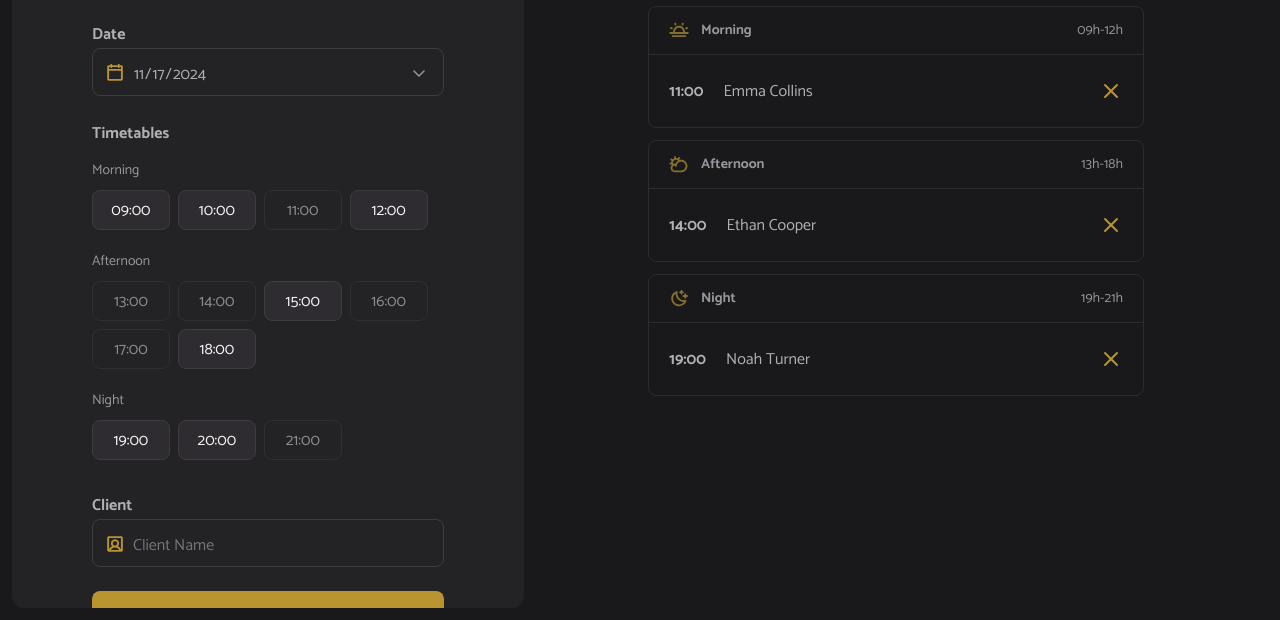
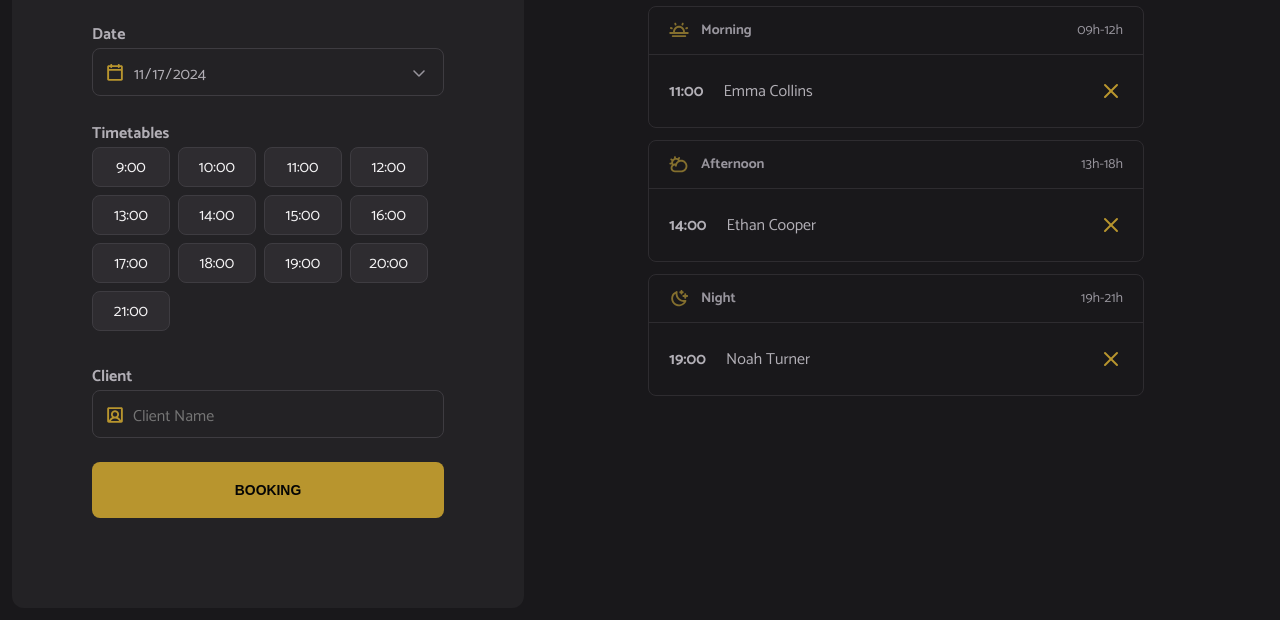
Before and after one commit to heloiselui/trimtimer-js-project, a website built with webpack: page index.html in a window 1280 px wide. Shown: the part 180-800 px from the top of the page. Built offline with nearby package versions, Linux system fonts and the light colour scheme.

Commit message:
Load and render timetables

```diff
--- a/index.html
+++ b/index.html
@@ -34,52 +34,6 @@
 
       <span class="label">Timetables</span>
       <ul id="hours" class="hours" aria-label="Available times in the morning">
-        <!-- Example: Morning -->
-        <li data-period="morning" class="hour-period">Morning</li>
-        <li data-period="morning" value="09:00" class="hour hour-available">
-          09:00
-        </li>
-        <li data-period="morning" value="10:00" class="hour hour-available">
-          10:00
-        </li>
-        <li data-period="morning" value="11:00" class="hour hour-unavailable">
-          11:00
-        </li>
-        <li data-period="morning" value="12:00" class="hour hour-available">
-          12:00
-        </li>
-        <!-- Example: Afternoon  -->
-        <li data-period="morning" class="hour-period">Afternoon</li>
-        <li data-period="afternoon" value="13:00" class="hour hour-unavailable">
-          13:00
-        </li>
-        <li data-period="afternoon" value="14:00" class="hour hour-unavailable">
-          14:00
-        </li>
-        <li data-period="afternoon" value="15:00" class="hour hour-available">
-          15:00
-        </li>
-        <li data-period="afternoon" value="16:00" class="hour hour-unavailable">
-          16:00
-        </li>
-        <li data-period="afternoon" value="17:00" class="hour hour-unavailable">
-          17:00
-        </li>
-        <li data-period="afternoon" value="18:00" class="hour hour-available">
-          18:00
-        </li>
-        <!-- Exemple: Night -->
-        <li data-period="morning" class="hour-period">Night</li>
-
-        <li data-period="night" value="19:00" class="hour hour-available">
-          19:00
-        </li>
-        <li data-period="night" value="20:00" class="hour hour-available">
-          20:00
-        </li>
-        <li data-period="night" value="21:00" class="hour hour-unavailable">
-          21:00
-        </li>
       </ul>
 
       <label for="client" class="label">Client</label>
--- a/src/main.js
+++ b/src/main.js
@@ -11,3 +11,4 @@
 
 //JavaScript
 import "./modules/form/submit.js"
+import "./modules/page-load.js"
--- /dev/null
+++ b/src/modules/form/hour-load.js
@@ -0,0 +1,32 @@
+import dayjs from "dayjs"
+
+import { openingHours } from "../../utils/opening-hours"
+
+const hours = document.getElementById("hours")
+
+export function hoursLoad({ date }) {
+  const opening = openingHours.map((hour) => {
+    // Recuperar somente o horario.
+    const [scheduleHour] = hour.split(":")
+
+
+    // Adding the gorario to the date and checking that it is in the past.
+    const isHourPast = dayjs(date).add(scheduleHour, "hour").isBefore(dayjs())
+
+    return {
+      hour,
+      available: isHourPast,
+
+    }
+  })
+
+  // Rendering the timetable
+  opening.forEach(({ hour, available }) => {
+    const li = document.createElement("li")
+    li.classList.add("hour")
+    li.classList.add(available ? "hour-available" : "hour-unavailable")
+    li.textContent = hour
+    hours.append(li)
+  })
+
+}
--- /dev/null
+++ b/src/modules/page-load.js
@@ -0,0 +1,5 @@
+import { schedulesDay } from "./schedules/load.js"
+
+document.addEventListener("DOMContentLoaded", function () {
+  schedulesDay()
+})
--- /dev/null
+++ b/src/modules/schedules/load.js
@@ -0,0 +1,12 @@
+import { hoursLoad } from "../form/hour-load"
+
+// Selecting the date input
+const selectedDate = document.getElementById("date")
+
+export function schedulesDay() {
+  // Getting the input date
+  const date = selectedDate.value
+  // Rendering the hours available
+  hoursLoad({ date })
+
+}
```
